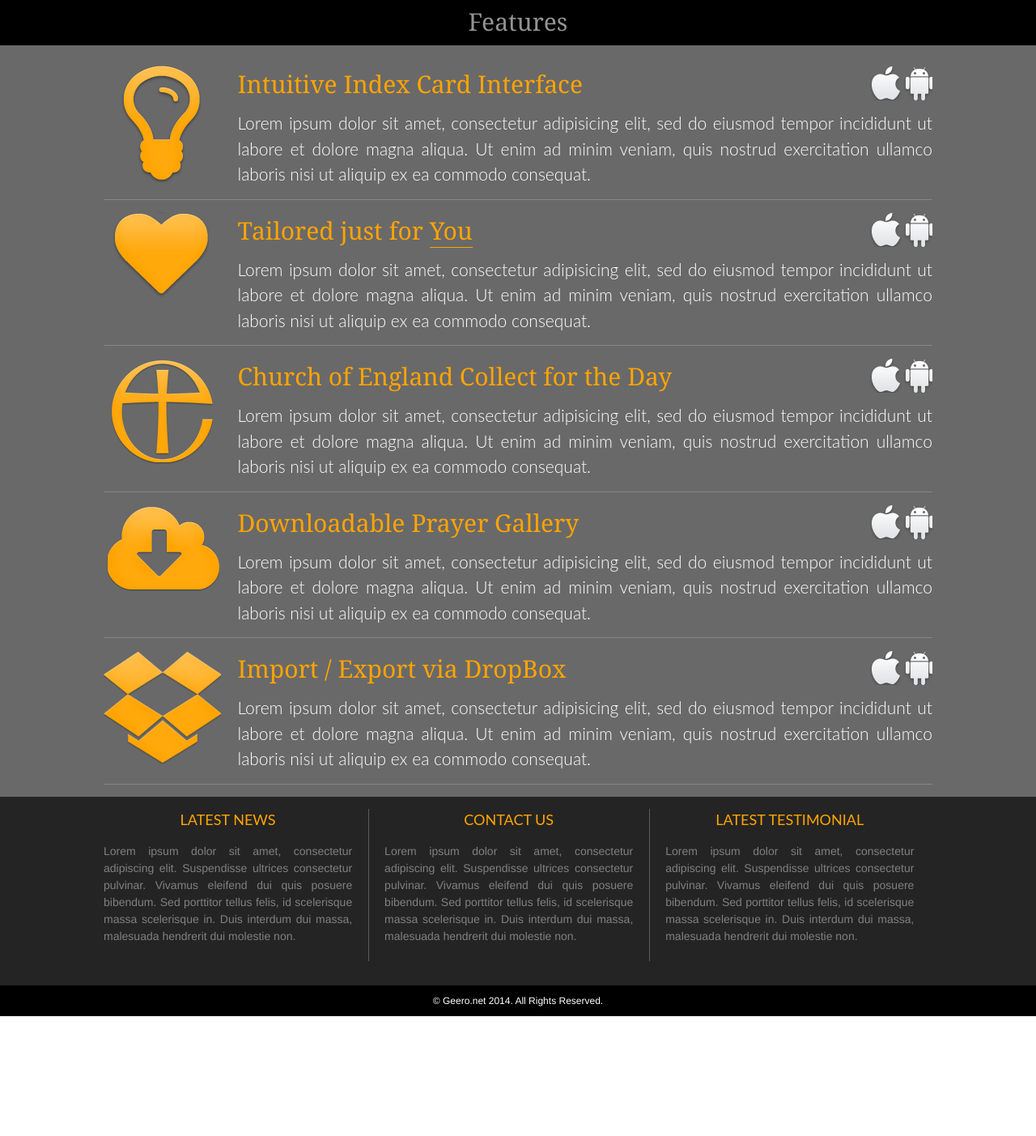
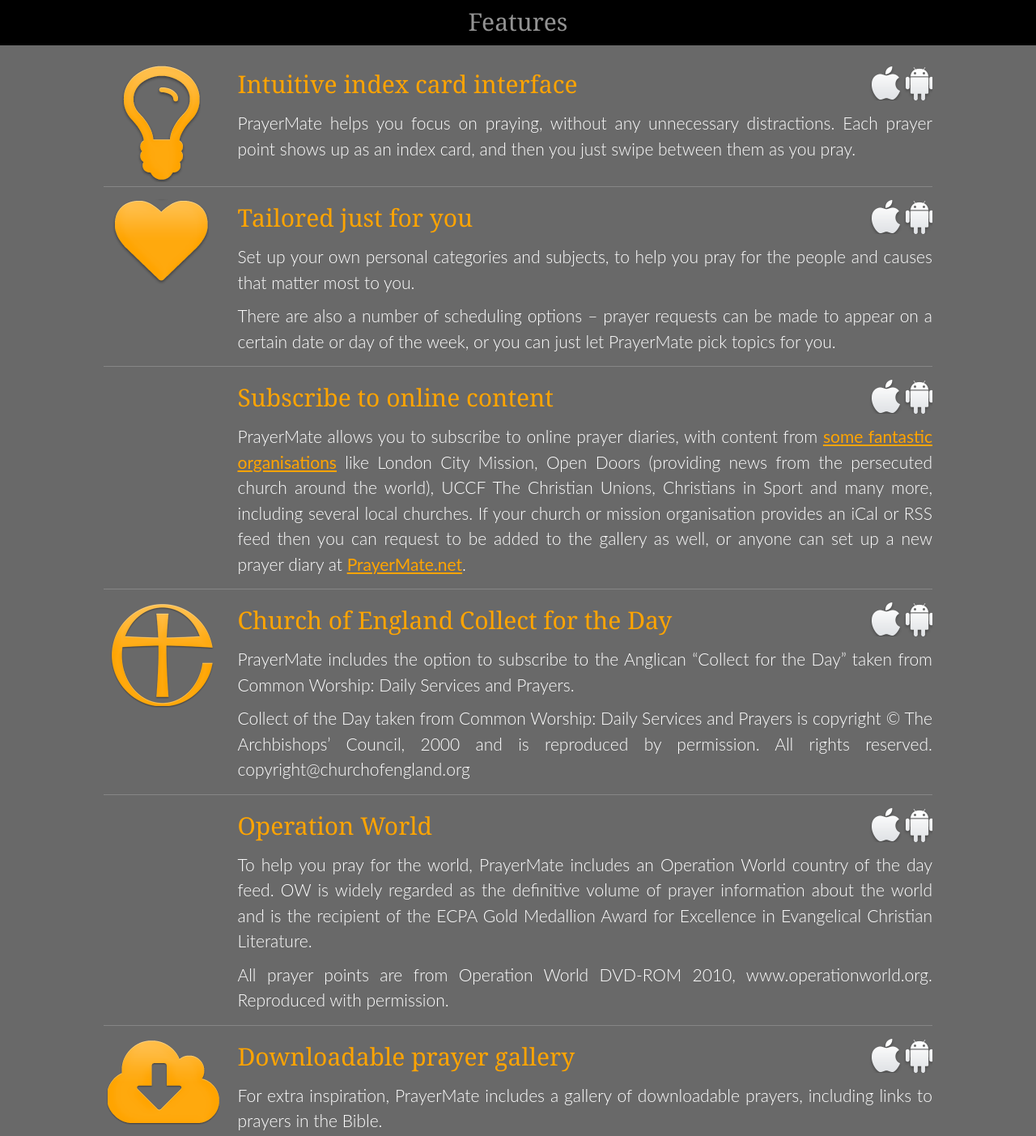
Before and after one commit to andygeers/prayermate-website, a website: page index.html in a window 1280 px wide. Shown: the part 1484-2887 px from the top of the page at 81% size. Before the commit the page ends 2739 px from the top, so only its background shows below. Drawn offline with nearby package versions, Linux system fonts and the light colour scheme.

Commit message:
Add in actual feature descriptions

```diff
--- a/assets/styles/source/modules/_content.scss
+++ b/assets/styles/source/modules/_content.scss
@@ -218,6 +218,7 @@
         border-bottom: solid thin #868686;
         position: relative;
         overflow: auto;
+        min-height: 150px;
         &:before {
             content: '';
             background-image: url('assets/images/feature-list-icons.png');
@@ -286,6 +287,10 @@
             color: #fff;
             text-align: justify;
             margin-top: 10px;
+
+            a {
+                color: $primary;
+            }
         }
     }
 }
--- a/index.html
+++ b/index.html
@@ -127,32 +127,61 @@
                 <ul class="l-constrained">
                     <li class="feature-item feature-intuitive">
                         <div class="item-container">
-                            <h3 class="feature-heading">Intuitive Index Card Interface</h3>
-                            <p class="feature-desc">Lorem ipsum dolor sit amet, consectetur adipisicing elit, sed do eiusmod tempor incididunt ut labore et dolore magna aliqua. Ut enim ad minim veniam, quis nostrud exercitation ullamco laboris nisi ut aliquip ex ea commodo consequat.</p>
+                            <h3 class="feature-heading">Intuitive index card interface</h3>
+                            <p class="feature-desc">PrayerMate helps you focus on praying, without any unnecessary distractions. Each prayer point shows up as an index card, and then you just swipe between them as you pray.</p>
                         </div>
                     </li>
                     <li class="feature-item feature-tailored">
                         <div class="item-container">
-                            <h3 class="feature-heading">Tailored just for <span class="underline">You</span></h3>
-                            <p class="feature-desc">Lorem ipsum dolor sit amet, consectetur adipisicing elit, sed do eiusmod tempor incididunt ut labore et dolore magna aliqua. Ut enim ad minim veniam, quis nostrud exercitation ullamco laboris nisi ut aliquip ex ea commodo consequat.</p>
+                            <h3 class="feature-heading">Tailored just for you</h3>
+                            <p class="feature-desc">Set up your own personal categories and subjects, to help you pray for the people and causes that matter most to you.</p>
+
+                            <p class="feature-desc">There are also a number of scheduling options – prayer requests can be made to appear on a certain date or day of the week, or you can just let PrayerMate pick topics for you.</p>
+                        </div>
+                    </li>
+                    <li class="feature-item feature-feeds">
+                        <div class="item-container">
+                            <h3 class="feature-heading">Subscribe to online content</h3>
+                            <p class="feature-desc">PrayerMate allows you to subscribe to online prayer diaries, with content from <a href="http://www.prayermate.net/gallery">some fantastic organisations</a> like London City Mission, Open Doors (providing news from the persecuted church around the world), UCCF The Christian Unions, Christians in Sport and many more, including several local churches. If your church or mission organisation provides an iCal or RSS feed then you can request to be added to the gallery as well, or anyone can set up a new prayer diary at <a href="http://www.prayermate.net/publishers">PrayerMate.net</a>.</p>
                         </div>
                     </li>
                     <li class="feature-item feature-cofe">
                         <div class="item-container">
                             <h3 class="feature-heading">Church of England Collect for the Day</h3>
-                            <p class="feature-desc">Lorem ipsum dolor sit amet, consectetur adipisicing elit, sed do eiusmod tempor incididunt ut labore et dolore magna aliqua. Ut enim ad minim veniam, quis nostrud exercitation ullamco laboris nisi ut aliquip ex ea commodo consequat.</p>
+                            <p class="feature-desc">PrayerMate includes the option to subscribe to the Anglican &#8220;Collect for the Day&#8221; taken from Common Worship: Daily Services and Prayers.</p>
+                            <p class="feature-desc">Collect of the Day taken from Common Worship: Daily Services and Prayers is copyright © The Archbishops’ Council, 2000 and is reproduced by permission. All rights reserved. copyright@churchofengland.org</p>
+                        </div>
+                    </li>
+                    <li class="feature-item feature-operation-world">
+                        <div class="item-container">
+                            <h3 class="feature-heading">Operation World</h3>
+                            <p class="feature-desc">To help you pray for the world, PrayerMate includes an Operation World country of the day feed. OW is widely regarded as the definitive volume of prayer information about the world and is the recipient of the ECPA Gold Medallion Award for Excellence in Evangelical Christian Literature.</p>
+                            <p class="feature-desc">All prayer points are from Operation World DVD-ROM 2010, www.operationworld.org. Reproduced with permission.</p>
                         </div>
                     </li>
                     <li class="feature-item feature-download">
                         <div class="item-container">
-                            <h3 class="feature-heading">Downloadable Prayer Gallery</h3>
-                            <p class="feature-desc">Lorem ipsum dolor sit amet, consectetur adipisicing elit, sed do eiusmod tempor incididunt ut labore et dolore magna aliqua. Ut enim ad minim veniam, quis nostrud exercitation ullamco laboris nisi ut aliquip ex ea commodo consequat.</p>
+                            <h3 class="feature-heading">Downloadable prayer gallery</h3>
+                            <p class="feature-desc">For extra inspiration, PrayerMate includes a gallery of downloadable prayers, including links to prayers in the Bible.</p>
+                        </div>
+                    </li>
+                    <li class="feature-item feature-attachments">
+                        <div class="item-container">
+                            <h3 class="feature-heading">Photo and PDF attachments</h3>
+                            <p class="feature-desc">Are you frustrated that you have an inbox full of prayer letters from mission partners that you read once and then never look at again? This is where PrayerMate really comes into its own. Attach PDF prayer letters to each subject, then each time you come to pray for them you can open them up and remind yourself of their prayer requests.</p>
+                        </div>
+                    </li>
+                    <li class="feature-item feature-contacts">
+                        <div class="item-container">
+                            <h3 class="feature-heading">Address book integration</h3>
+                            <p class="feature-desc">Subjects can be entered manually or created in bulk directly from your address book contacts – no typing necessary!</p>
+                            <p class="feature-desc">Once linked to your address book, you can start typing an email or text message to your friends as you pray for them with just a couple of taps.</p>
                         </div>
                     </li>
                     <li class="feature-item feature-dropbox">
                         <div class="item-container">
-                            <h3 class="feature-heading">Import / Export via DropBox</h3>
-                            <p class="feature-desc">Lorem ipsum dolor sit amet, consectetur adipisicing elit, sed do eiusmod tempor incididunt ut labore et dolore magna aliqua. Ut enim ad minim veniam, quis nostrud exercitation ullamco laboris nisi ut aliquip ex ea commodo consequat.</p>
+                            <h3 class="feature-heading">Import / export via DropBox</h3>
+                            <p class="feature-desc">Get your data in and out of PrayerMate <a href="http://www.geero.net/2013/09/getting-more-out-of-prayermate-with-dropbox/">via Dropbox</a>. Backup your entire database, transfer it to another device, or import notes and PDF attachments from your desktop.</p>
                         </div>
                     </li>
                 </ul>
```
Also changed, not shown: assets/styles/build/style.css, style.css.
